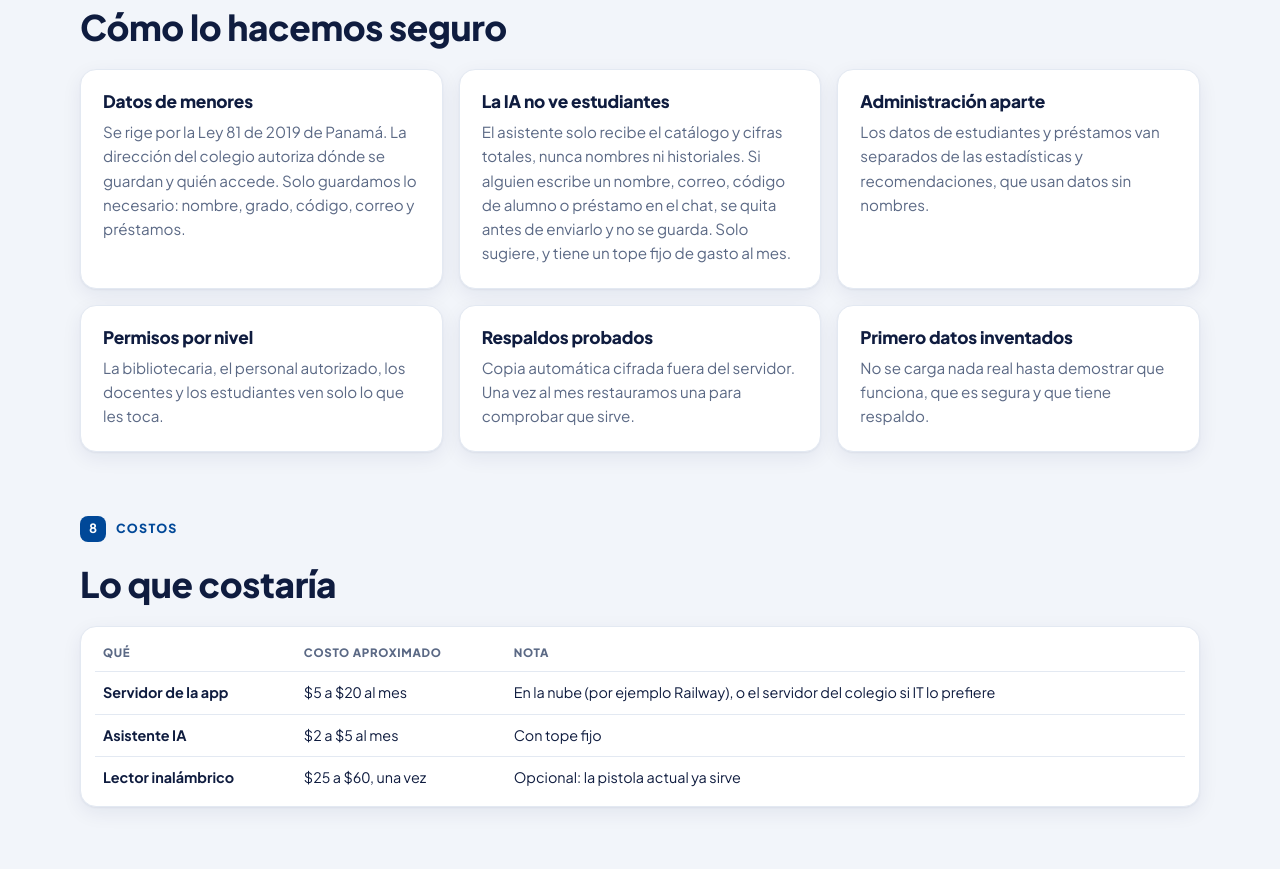
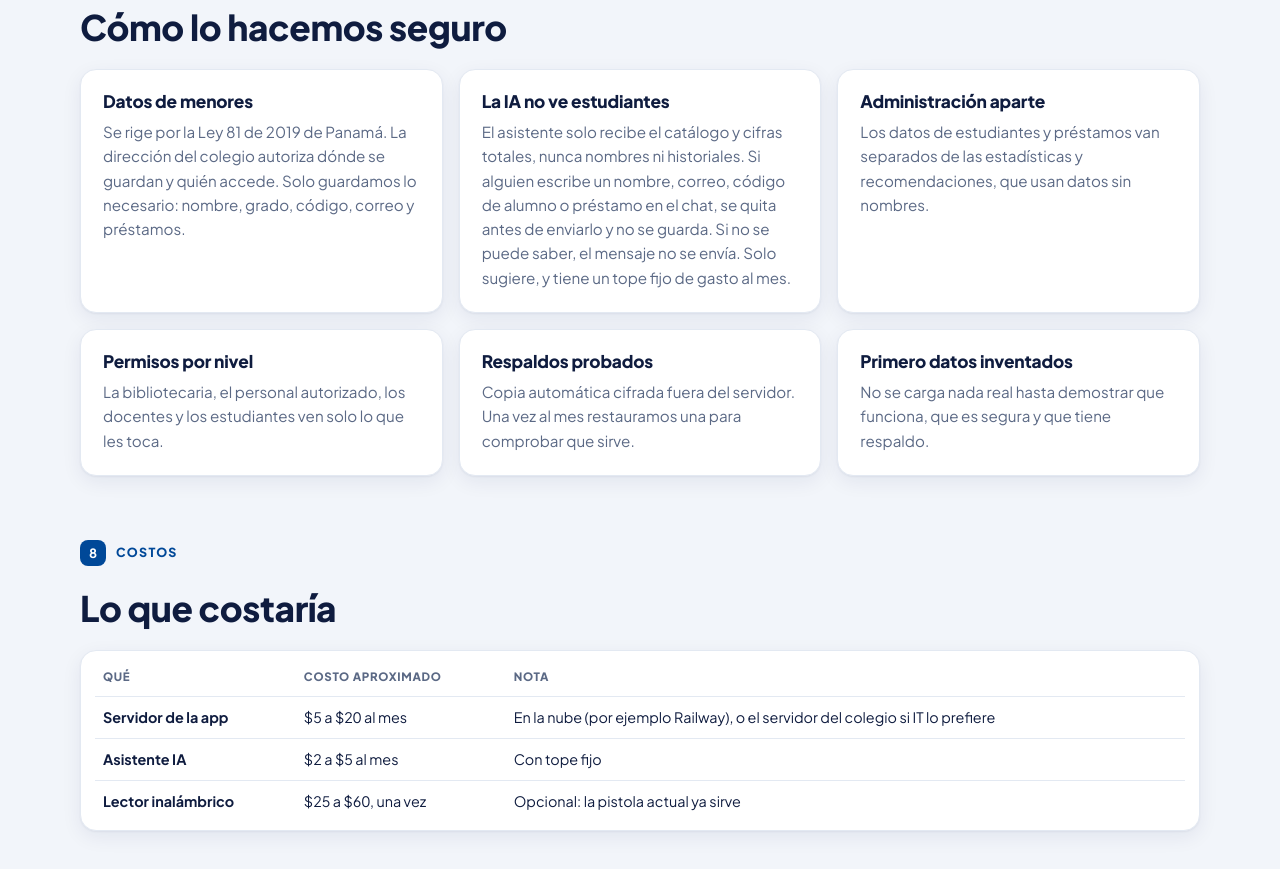
Before and after one commit to marcoeisenman-hub/biblioteca-iae, a plain HTML site: page boceto/index.html in a window 1280 px wide. Shown: the part 5120-5989 px from the top of the page. Drawn offline with Linux system fonts and the light colour scheme.

Commit message:
[Claude] Propuesta: si el filtro duda, el mensaje no se envía a la IA
Co-Authored-By: Claude Opus 5.5 <noreply@anthropic.com>
Claude-Session: https://claude.ai/code/session_01HjM58KKyKvCjPUVTVyuzhg

```diff
--- a/boceto/index.html
+++ b/boceto/index.html
@@ -232,7 +232,7 @@
     <h2>Cómo lo hacemos seguro</h2>
     <div class="grid g3">
       <div class="card"><h3>Datos de menores</h3><p>Se rige por la Ley 81 de 2019 de Panamá. La dirección del colegio autoriza dónde se guardan y quién accede. Solo guardamos lo necesario: nombre, grado, código, correo y préstamos.</p></div>
-      <div class="card"><h3>La IA no ve estudiantes</h3><p>El asistente solo recibe el catálogo y cifras totales, nunca nombres ni historiales. Si alguien escribe un nombre, correo, código de alumno o préstamo en el chat, se quita antes de enviarlo y no se guarda. Solo sugiere, y tiene un tope fijo de gasto al mes.</p></div>
+      <div class="card"><h3>La IA no ve estudiantes</h3><p>El asistente solo recibe el catálogo y cifras totales, nunca nombres ni historiales. Si alguien escribe un nombre, correo, código de alumno o préstamo en el chat, se quita antes de enviarlo y no se guarda. Si no se puede saber, el mensaje no se envía. Solo sugiere, y tiene un tope fijo de gasto al mes.</p></div>
       <div class="card"><h3>Administración aparte</h3><p>Los datos de estudiantes y préstamos van separados de las estadísticas y recomendaciones, que usan datos sin nombres.</p></div>
       <div class="card"><h3>Permisos por nivel</h3><p>La bibliotecaria, el personal autorizado, los docentes y los estudiantes ven solo lo que les toca.</p></div>
       <div class="card"><h3>Respaldos probados</h3><p>Copia automática cifrada fuera del servidor. Una vez al mes restauramos una para comprobar que sirve.</p></div>
```
